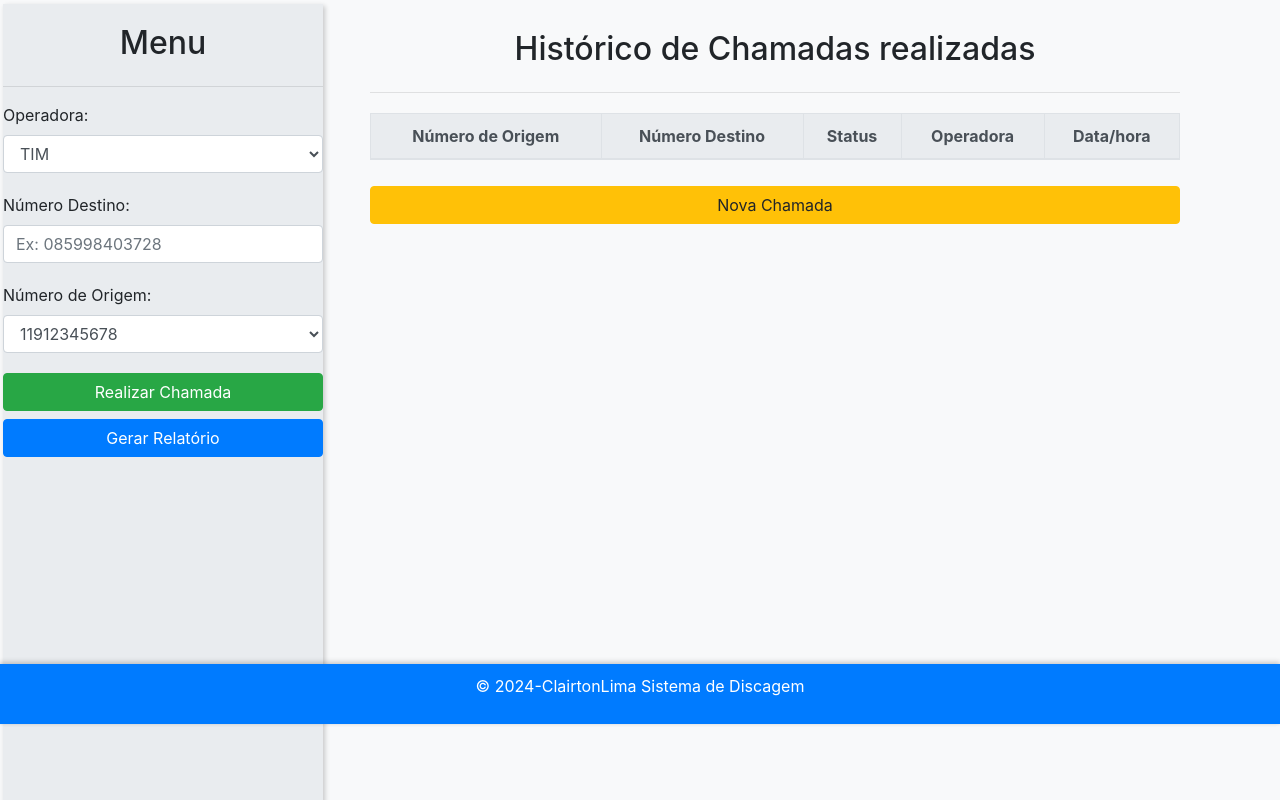
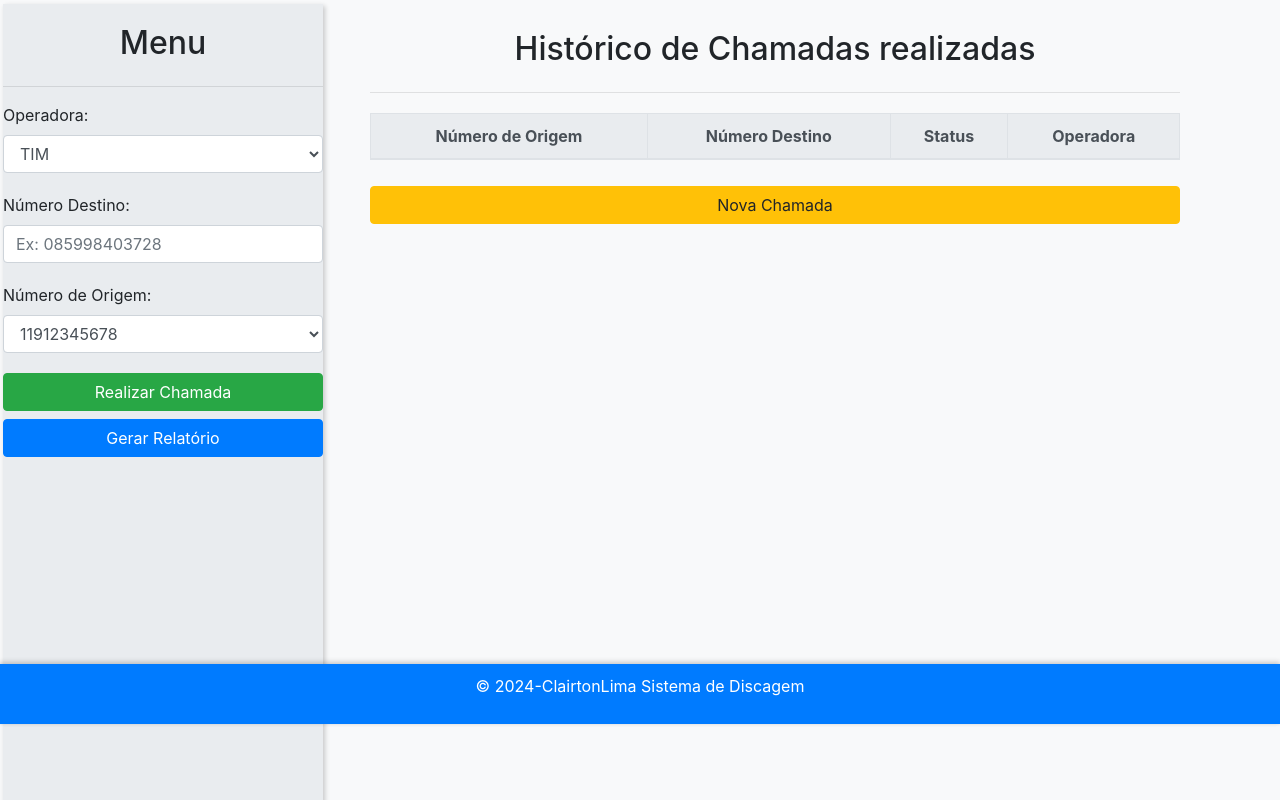
Before and after one commit to Clairtonlm/SEA_2, a Flask app: page / in a window 1280 px wide. Shown: the part 76-876 px from the top of the page. Run offline with Flask 2, Linux system fonts and the light colour scheme; lists and menus that the app fills with data are empty; some libraries are stand-ins or nearby versions.

Commit message:
ajuste html1

```diff
--- a/app/templates/index.html
+++ b/app/templates/index.html
@@ -48,7 +48,7 @@
                                 <th>Número Destino</th>
                                 <th>Status</th>
                                 <th>Operadora</th>
-                                <th>Data/hora</th>
+
                             </tr>
                         </thead>
                         <tbody id="call-list"></tbody>
```
